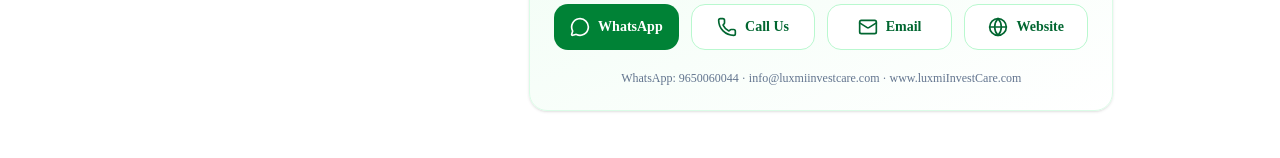
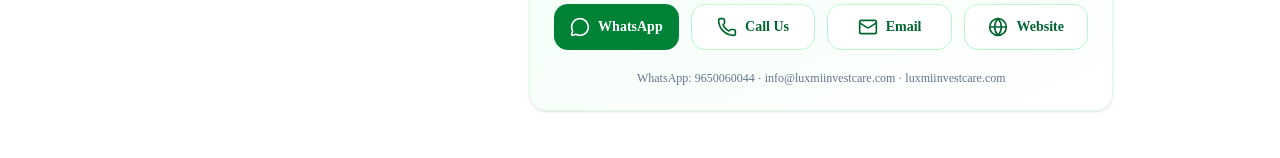
Before and after one commit to shivpawan007/LuxmiInvestCare, a Next.js app: page /calculators/sip in a window 1280 px wide. Shown: the part 4709-4867 px from the top of the page. Built offline with nearby package versions, Linux system fonts and the light colour scheme.

Commit message:
Standardize canonical website URL in disclosures

```diff
--- a/components/calculators/sharing/ConnectWithLuxmi.tsx
+++ b/components/calculators/sharing/ConnectWithLuxmi.tsx
@@ -29,7 +29,7 @@ const CONTACT = {
     whatsappDisplay: "9650060044",
     phone: "tel:+919650060044",
     email: "mailto:info@luxmiinvestcare.com",
-    website: "https://www.luxmiInvestCare.com",
+    website: "https://luxmiinvestcare.com",
 };
 
 function formatINR(value: number): string {
@@ -195,7 +195,7 @@ Please share investor education and information related to this illustration.`,
 
             <p className="mt-5 text-center text-xs text-slate-500">
                 WhatsApp: {CONTACT.whatsappDisplay} ·{" "}
-                info@luxmiinvestcare.com · www.luxmiInvestCare.com
+                info@luxmiinvestcare.com · luxmiinvestcare.com
             </p>
 
         </section>
```
